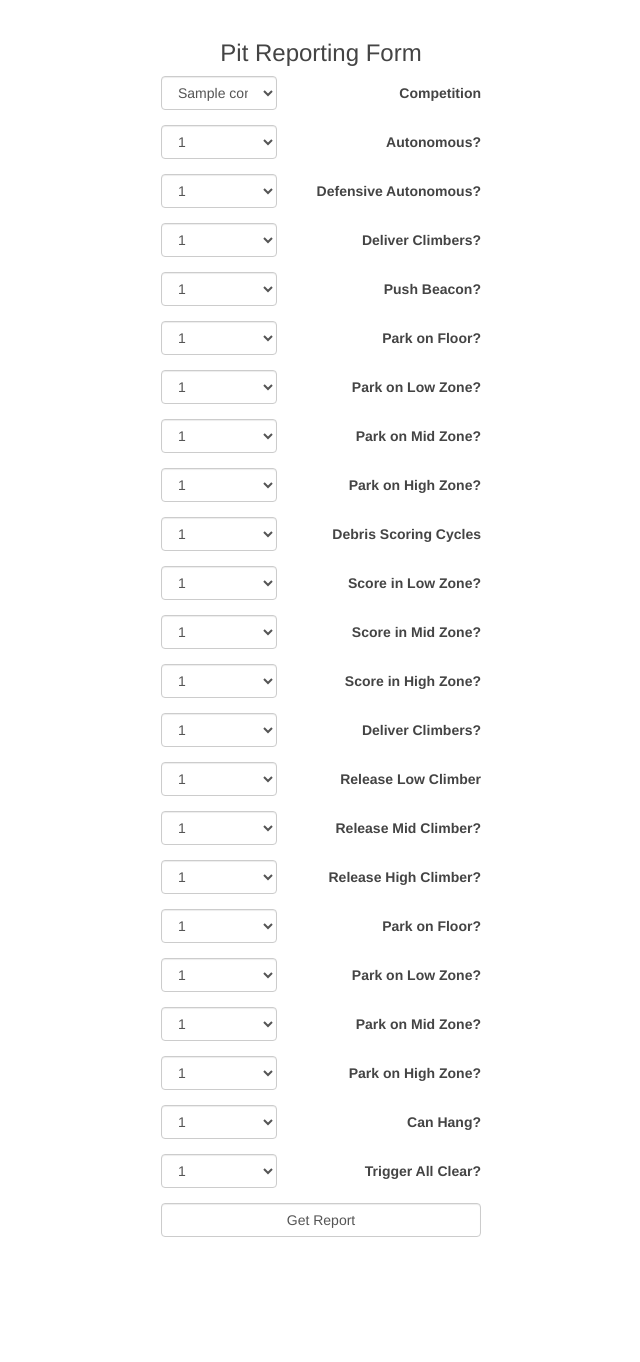
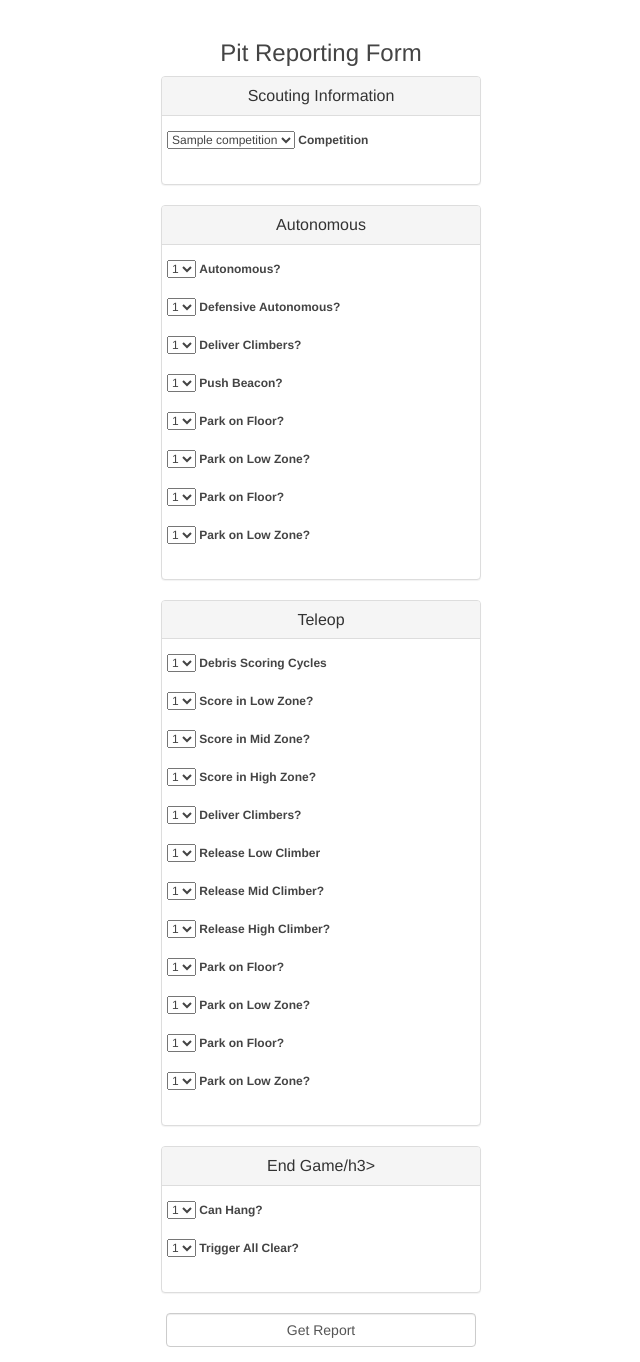
Before and after one commit to jasonrahm/rrftc, a Flask app: page /pit-reporting in a window 1280 px wide. Shown: the part 52-1414 px from the top of the page, without its empty margins (319-959 px from the left). Before the commit the page ends 1289 px from the top, so only its background shows below. Run offline with Flask 2, Linux system fonts and the light colour scheme; the visitor is signed in with stand-in values (Sample User, id 1); tables that the repository leaves empty hold one stand-in row (values such as "Sample post"); some libraries are stand-ins or nearby versions.

Commit message:
major updates:
1. Rebuilt the pit scouting/reporting templates
2. Added jquery and css for scouting template
3. Updated the pit report details table for the refurbished model.

```diff
--- a/rrftc/forms.py
+++ b/rrftc/forms.py
@@ -42,7 +42,7 @@ class PitScoutingForm(Form):
     auto_offense = BooleanField('Autonomous?', default=False)
     auto_defense = BooleanField('Defensive Autonomous?', default=False)
     a_climbers = BooleanField('Deliver Climbers?', default=False)
-    a_climbers_acc = SelectField('Climber Accuracy', choices=[(-1, 'NA'),
+    a_climbers_acc = SelectField('Climber Accuracy', choices=[(-1, '0%'),
                                                               (1, '1% - 25%'),
                                                               (2, '26% - 50%'),
                                                               (3, '51% - 75%'),
@@ -51,13 +51,13 @@ class PitScoutingForm(Form):
     a_floorpark = BooleanField('Park on Floor?', default=False)
     a_lowpark = BooleanField('Park on Low Zone?', default=False)
     a_midpark = BooleanField('Park on Mid Zone?', default=False)
-    a_midpark_acc = SelectField('Mid Park Accuracy', choices=[(-1, 'NA'),
+    a_midpark_acc = SelectField('Mid Park Accuracy', choices=[(-1, '0%'),
                                                               (1, '1% - 25%'),
                                                               (2, '26% - 50%'),
                                                               (3, '51% - 75%'),
                                                               (4, '76% - 100%')], coerce=int)
     a_highpark = BooleanField('Park on High Zone?', default=False)
-    a_highpark_acc = SelectField('High Park Accuracy', choices=[(-1, 'NA'),
+    a_highpark_acc = SelectField('High Park Accuracy', choices=[(-1, '0%'),
                                                               (1, '1% - 25%'),
                                                               (2, '26% - 50%'),
                                                               (3, '51% - 75%'),
@@ -73,25 +73,25 @@ class PitScoutingForm(Form):
     scoremid = BooleanField('Score in Mid Zone?', default=False)
     scorehigh = BooleanField('Score in High Zone?', default=False)
     t_climbers = BooleanField('Deliver Climbers?', default=False)
-    t_climbers_acc = SelectField('Climber Accuracy', choices=[(-1, 'NA'),
+    t_climbers_acc = SelectField('Climber Accuracy', choices=[(-1, '0%'),
                                                               (1, '1% - 25%'),
                                                               (2, '26% - 50%'),
                                                               (3, '51% - 75%'),
                                                               (4, '76% - 100%')], coerce=int)
     lowclimber = BooleanField('Release Low Climber?', default=False)
-    lowclimber_acc = SelectField('Low Climber Accuracy', choices=[(-1, 'NA'),
+    lowclimber_acc = SelectField('Low Climber Accuracy', choices=[(-1, '0%'),
                                                               (1, '1% - 25%'),
                                                               (2, '26% - 50%'),
                                                               (3, '51% - 75%'),
                                                               (4, '76% - 100%')], coerce=int)
     midclimber = BooleanField('Release Mid Climber?', default=False)
-    midclimber_acc = SelectField('Mid Climber Accuracy', choices=[(-1, 'NA'),
+    midclimber_acc = SelectField('Mid Climber Accuracy', choices=[(-1, '0%'),
                                                               (1, '1% - 25%'),
                                                               (2, '26% - 50%'),
                                                               (3, '51% - 75%'),
                                                               (4, '76% - 100%')], coerce=int)
     highclimber = BooleanField('Release High Climber?', default=False)
-    highclimber_acc = SelectField('High Climber Accuracy', choices=[(-1, 'NA'),
+    highclimber_acc = SelectField('High Climber Accuracy', choices=[(-1, '0%'),
                                                               (1, '1% - 25%'),
                                                               (2, '26% - 50%'),
                                                               (3, '51% - 75%'),
@@ -99,13 +99,13 @@ class PitScoutingForm(Form):
     t_floorpark = BooleanField('Park on Floor?', default=False)
     t_lowpark = BooleanField('Park on Low Zone?', default=False)
     t_midpark = BooleanField('Park on Mid Zone?', default=False)
-    t_midpark_acc = SelectField('Mid Park Accuracy', choices=[(-1, 'NA'),
+    t_midpark_acc = SelectField('Mid Park Accuracy', choices=[(-1, '0%'),
                                                               (1, '1% - 25%'),
                                                               (2, '26% - 50%'),
                                                               (3, '51% - 75%'),
                                                               (4, '76% - 100%')], coerce=int)
     t_highpark = BooleanField('Park on High Zone?', default=False)
-    t_highpark_acc = SelectField('High Park Accuracy', choices=[(-1, 'NA'),
+    t_highpark_acc = SelectField('High Park Accuracy', choices=[(-1, '0%'),
                                                               (1, '1% - 25%'),
                                                               (2, '26% - 50%'),
                                                               (3, '51% - 75%'),
--- a/rrftc/routes.py
+++ b/rrftc/routes.py
@@ -224,7 +224,7 @@ def pit_report():
 
 @app.route('/pit-report/<int:id>',)
 def get_individual_pitreport(id):
-    data = Scouting.query.get(id)
+    data = PitScouting.query.get(id)
     return render_template('pitreport_details.html', data=data)
 
 
--- a/rrftc/static/css/main.css
+++ b/rrftc/static/css/main.css
@@ -5,7 +5,14 @@ body {
   color: #444;
 }
 
-
+.form-group {
+  padding-left: 5px;
+  padding-right: 5px;
+}
+.row {
+  font-size: 12px;
+  line-height: 18px;
+}
 
 /*
  * Center the body content
@@ -15,8 +22,13 @@ body {
   width: 350px;
   margin: 0 auto;
 }
-textarea#comments.form-control {
-  height: 175px;
+textarea#comments {
+  height: 100px;
+  display: block;
+  width: 100%;
+  padding: 6px 12px;
+  border: 1px solid #ccc
+  border-radius: 4px;
 }
 
 h2 {
@@ -36,6 +48,14 @@ h5 {
   width: 400px;
 }
 
-#beacon.form-group {
+div#a_climbers_acc.form-group,
+div#a_midpark_acc.form-group,
+div#a_highpark_acc.form-group,
+div#t_climbers_acc.form-group,
+div#lowclimber_acc.form-group,
+div#midclimber_acc.form-group,
+div#highclimber_acc.form-group,
+div#t_midpark_acc.form-group,
+div#t_highpark_acc.form-group {
   display: none;
 }
--- a/rrftc/templates/pitreporting.html
+++ b/rrftc/templates/pitreporting.html
@@ -14,24 +14,124 @@
 
 
   <h3>Pit Reporting Form</h3>
-    {% for team in teams %}
-        {{ team }}
-    {% endfor %}
   <form class="form-horizontal" action="{{ url_for('pit_reporting') }}" method="post">
     {{ form.hidden_tag() }}
-    {%  for field in form if field.widget.input_type != 'hidden' %}
-        {% if field.name == 'submit' %}
-          <div class="form-group">
-            <div class="col-xs-12">{{ field(class_='form-control') }}</div></div>
-        {% else %}
-            <div class="form-group">
-                <div class="col-xs-5">
-                    {{ field(class_="form-control") }}
+    <div class="row">
+        <div class="col-md-12 col-sm-6 col-xs-12">
+            <div class="panel panel-default">
+                <div class="panel-heading clearfix">
+                    <h3 class="panel-title">Scouting Information</h3>
                 </div>
-                {{ field.label(class_="control-label col-xs-7") }}
+                <div class="panel-body">
+                    <div class="form-group">
+                        {{ form.competition }} {{ form.competition.label }}
+                    </div>
+                </div>
             </div>
-        {% endif %}
-    {%  endfor %}
+        </div>
+    </div>
+    <div class="row">
+        <div class="col-md-12 col-sm-6 col-xs-12">
+            <div class="panel panel-default">
+                <div class="panel-heading clearfix">
+                    <h3 class="panel-title">Autonomous</h3>
+                </div>
+                <div class="panel-body">
+                    <div class="form-group">
+                        {{ form.auto_offense }} {{ form.auto_offense.label }}
+                    </div>
+                    <div class="form-group">
+                        {{ form.auto_defense }} {{ form.auto_defense.label }}
+                    </div>
+                    <div class="form-group">
+                        {{ form.a_climbers }} {{ form.a_climbers.label }}
+                    </div>
+                    <div class="form-group">
+                        {{ form.beacon }} {{ form.beacon.label }}
+                    </div>
+                    <div class="form-group">
+                        {{ form.a_floorpark }} {{ form.a_floorpark.label }}
+                    </div>
+                    <div class="form-group">
+                        {{ form.a_lowpark }} {{ form.a_lowpark.label }}
+                    </div>
+                    <div class="form-group">
+                        {{ form.a_midpark }} {{ form.a_floorpark.label }}
+                    </div>
+                    <div class="form-group">
+                        {{ form.a_highpark }} {{ form.a_lowpark.label }}
+                    </div>
+                </div>
+            </div>
+        </div>
+    </div>
+    <div class="row">
+        <div class="col-md-12 col-sm-6 col-xs-12">
+            <div class="panel panel-default">
+                <div class="panel-heading clearfix">
+                    <h3 class="panel-title">Teleop</h3>
+                </div>
+                <div class="panel-body">
+                    <div class="form-group">
+                        {{ form.cycles }} {{ form.cycles.label }}
+                    </div>
+                    <div class="form-group">
+                        {{ form.scorelow }} {{ form.scorelow.label }}
+                    </div>
+                    <div class="form-group">
+                        {{ form.scoremid }} {{ form.scoremid.label }}
+                    </div>
+                    <div class="form-group">
+                        {{ form.scorehigh }} {{ form.scorehigh.label }}
+                    </div>
+                    <div class="form-group">
+                        {{ form.t_climbers }} {{ form.t_climbers.label }}
+                    </div>
+                    <div class="form-group">
+                        {{ form.lowclimber }} {{ form.lowclimber.label }}
+                    </div>
+                    <div class="form-group">
+                        {{ form.midclimber }} {{ form.midclimber.label }}
+                    </div>
+                    <div class="form-group">
+                        {{ form.highclimber }} {{ form.highclimber.label }}
+                    </div>
+                    <div class="form-group">
+                        {{ form.t_floorpark }} {{ form.t_floorpark.label }}
+                    </div>
+                    <div class="form-group">
+                        {{ form.t_lowpark }} {{ form.t_lowpark.label }}
+                    </div>
+                    <div class="form-group">
+                        {{ form.t_midpark }} {{ form.t_floorpark.label }}
+                    </div>
+                    <div class="form-group">
+                        {{ form.t_highpark }} {{ form.t_lowpark.label }}
+                    </div>
+                </div>
+            </div>
+        </div>
+    </div>
+    <div class="row">
+        <div class="col-md-12 col-sm-6 col-xs-12">
+            <div class="panel panel-default">
+                <div class="panel-heading clearfix">
+                    <h3 class="panel-title">End Game/h3>
+                </div>
+                <div class="panel-body">
+                    <div class="form-group">
+                        {{ form.hang }} {{ form.hang.label }}
+                    </div>
+                    <div class="form-group">
+                        {{ form.allclear }} {{ form.allclear.label }}
+                    </div>
+                </div>
+            </div>
+        </div>
+    </div>
+    <div class="form-group">
+        <div class="col-xs-12">{{ form.submit(class="form-control") }}</div>
+    </div>
   </form>
 {% endblock %}
 <p>&nbps;</p>
```
Also changed, not shown: rrftc/static/js/main.js (+59 -3 lines), rrftc/templates/pitreport_details.html (+74 -42 lines), rrftc/templates/pitscouting.html (+40 -37 lines).
